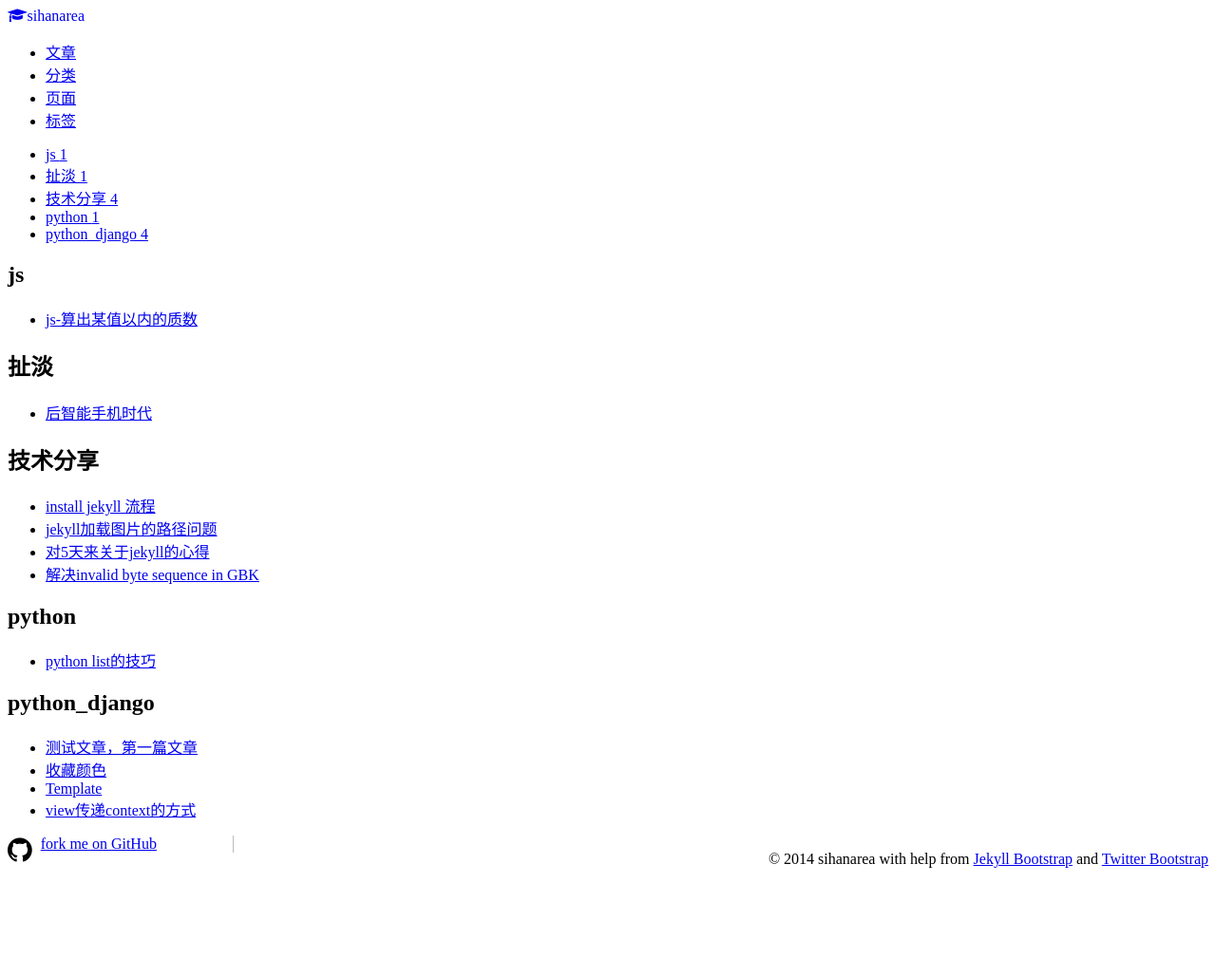
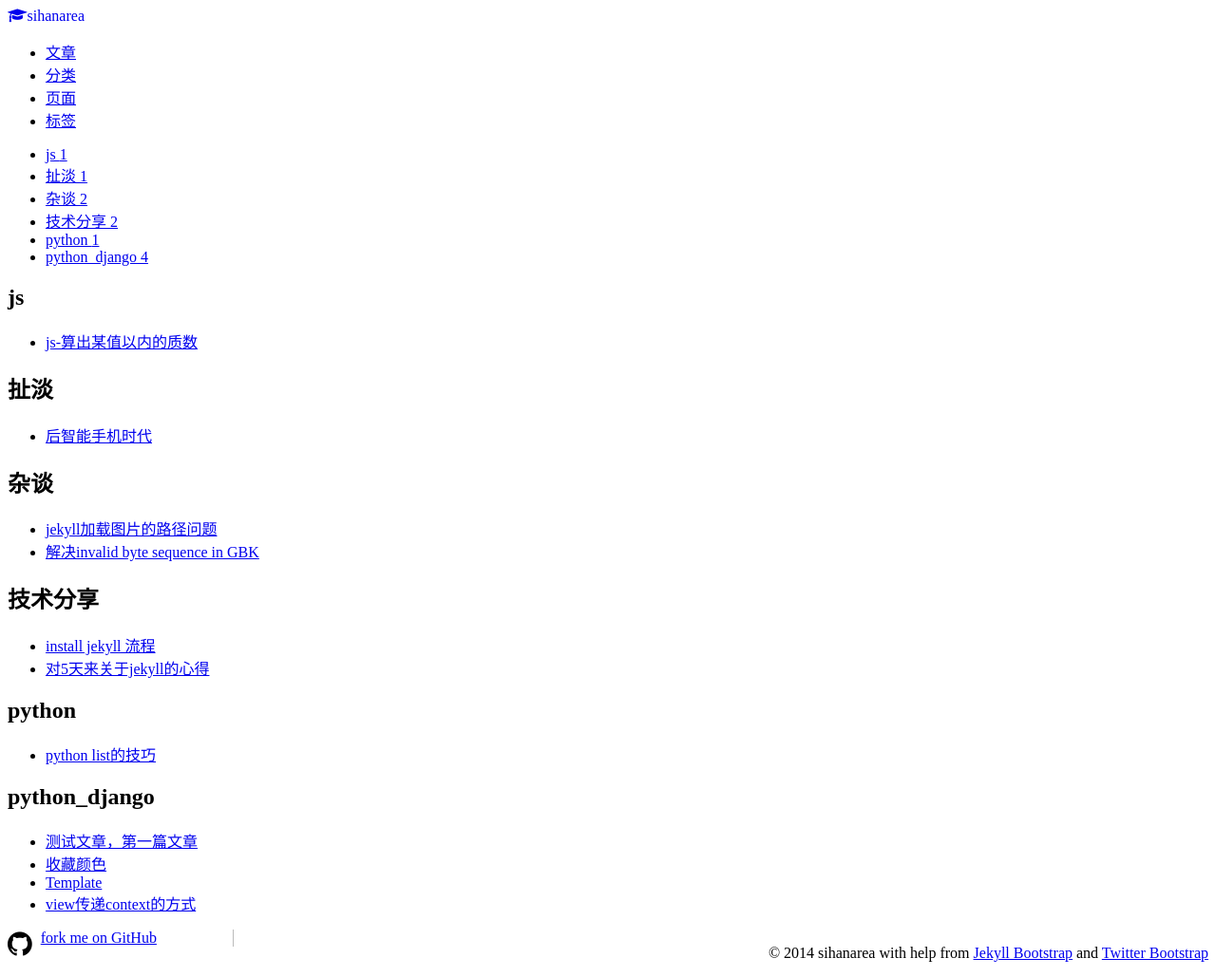
Before and after one commit to sihanarea/blog, a Jekyll site: the page built from categories.html, in a window 1280 px wide. Shown: the whole page at 95% size. Built offline with Jekyll 4.4.1, drawn with Linux system fonts in a browser that asks for light colours; nearby versions of some CDN libraries; Markdown is read by kramdown in place of the engine named in the settings; before the commit the page ends 930 px from its top, so only the background shows below that.

Commit message:
修改分类

```diff
--- a/_posts/2014-04-23-chinese-messy-code.md
+++ b/_posts/2014-04-23-chinese-messy-code.md
@@ -2,7 +2,7 @@
 layout: post
 title: "解决invalid byte sequence in GBK"
 description: ""
-category: 技术分享
+category: 杂谈
 tags: [gbk,乱码]
 ---
 {% include JB/setup %}
--- a/_posts/2014-04-24-directory.md
+++ b/_posts/2014-04-24-directory.md
@@ -2,7 +2,7 @@
 layout: post
 title: "jekyll加载图片的路径问题"
 description: ""
-category: 技术分享
+category: 杂谈
 tags: [路径]
 ---
 {% include JB/setup %}
```
